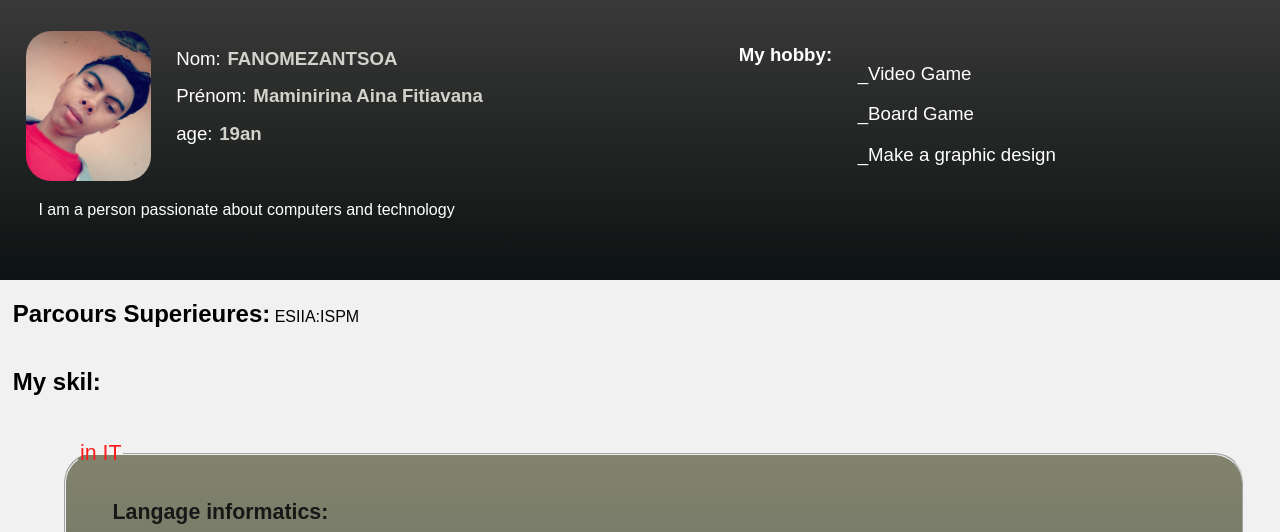
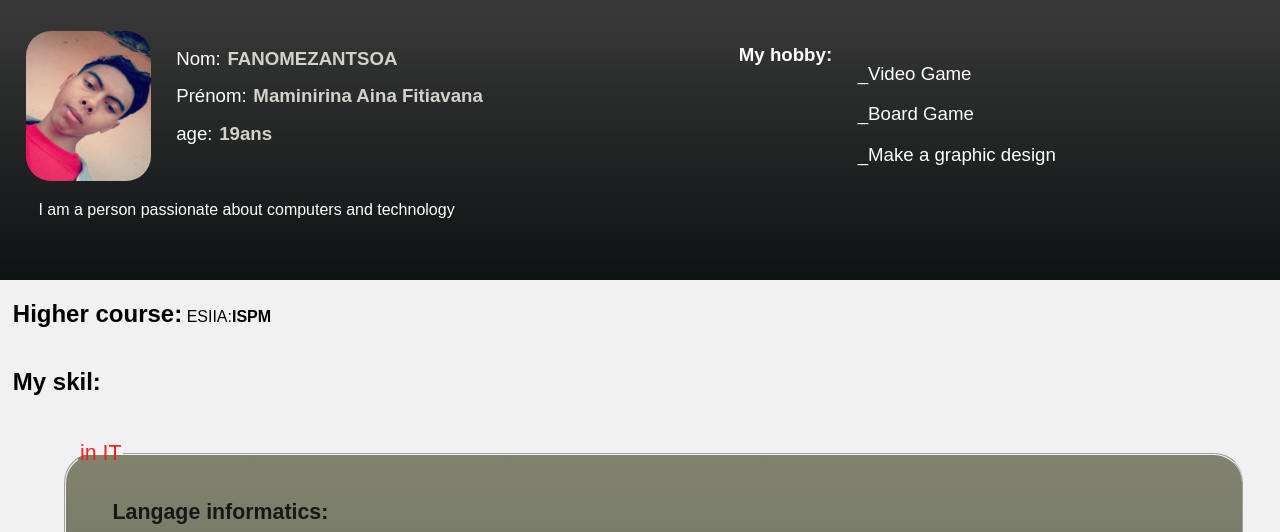
Before and after one commit to 03aina31/myProfil.Aina.me, a plain HTML site: page index.html in a window 1280 px wide. Shown: the part 1200-1732 px from the top of the page. Drawn offline with Linux system fonts and the light colour scheme.

Commit message:
Update index.html

```diff
--- a/index.html
+++ b/index.html
@@ -38,8 +38,8 @@
                 </ul>
             </div>
             <div class="conteneur_liste_rs">
-                <a href="#"><img class="logo_rs_tet" src="logo/Facebook.png" alt="logo facebook"></a>
-                <a href="#cad_ski2"><img class="logo_rs_tet_li" src="logo/LinkedIn.png" alt="logo LinkedIn"></a>
+                <a target="_blank" rel="noopener" href="https://www.facebook.com/fanmetsoaina"><img class="logo_rs_tet" src="logo/Facebook.png" alt="logo facebook"></a>
+                <a target="_blank" rel="noopener" href="linkedin.com/in/fanmetso-aina-47a058241"><img class="logo_rs_tet_li" src="logo/LinkedIn.png" alt="logo LinkedIn"></a>
                 <a href="mailto:fanetsoaina2@gmail.com"><img class="logo_rs_tet" src="logo/gmail.png" alt="logo gmail"></a>
             </div>
     </nav>
@@ -57,7 +57,7 @@
             <div class="info_moi">
                 <p>Nom:<span class="st_inf_me">FANOMEZANTSOA</span></p>
                 <p>Prénom:<span class="st_inf_me">Maminirina Aina Fitiavana</span></p>
-                <p>age:<span class="st_inf_me">19an</span></p>
+                <p>age:<span class="st_inf_me">19ans</span></p>
             </div>
             <h3 class="hob_inf" style="margin-left: 20%;">My hobby:</h3>
             <div class="hob_inf">
@@ -71,8 +71,8 @@
     </div>
     <article id="gr_conteneur">
         <section>
-            <h2>Parcours Superieures:</h2>
-            <span class="ti_31">ESIIA:ISPM</span>
+            <h2>Higher course:</h2>
+            <span class="ti_31">ESIIA:<b>ISPM</bold></span>
         </section>
         <section>
             <h2>My skil:</h2>
```
